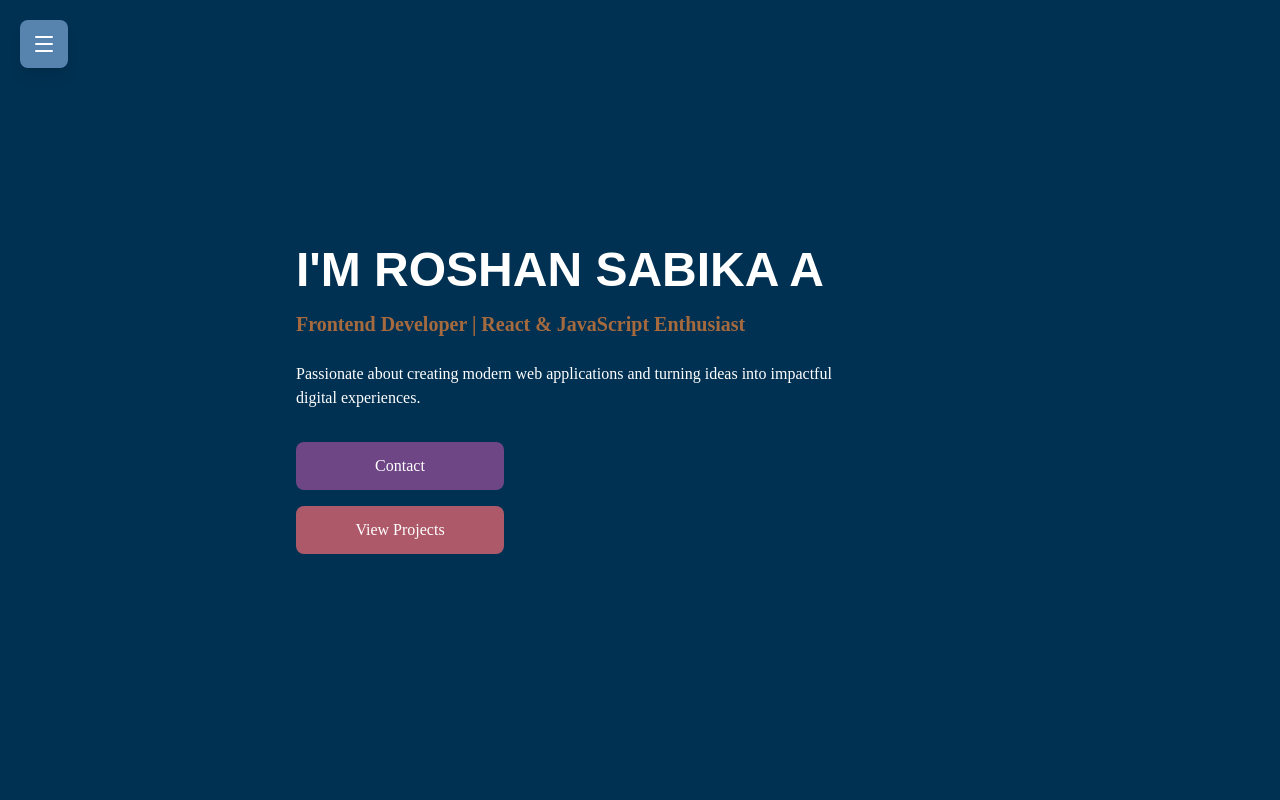
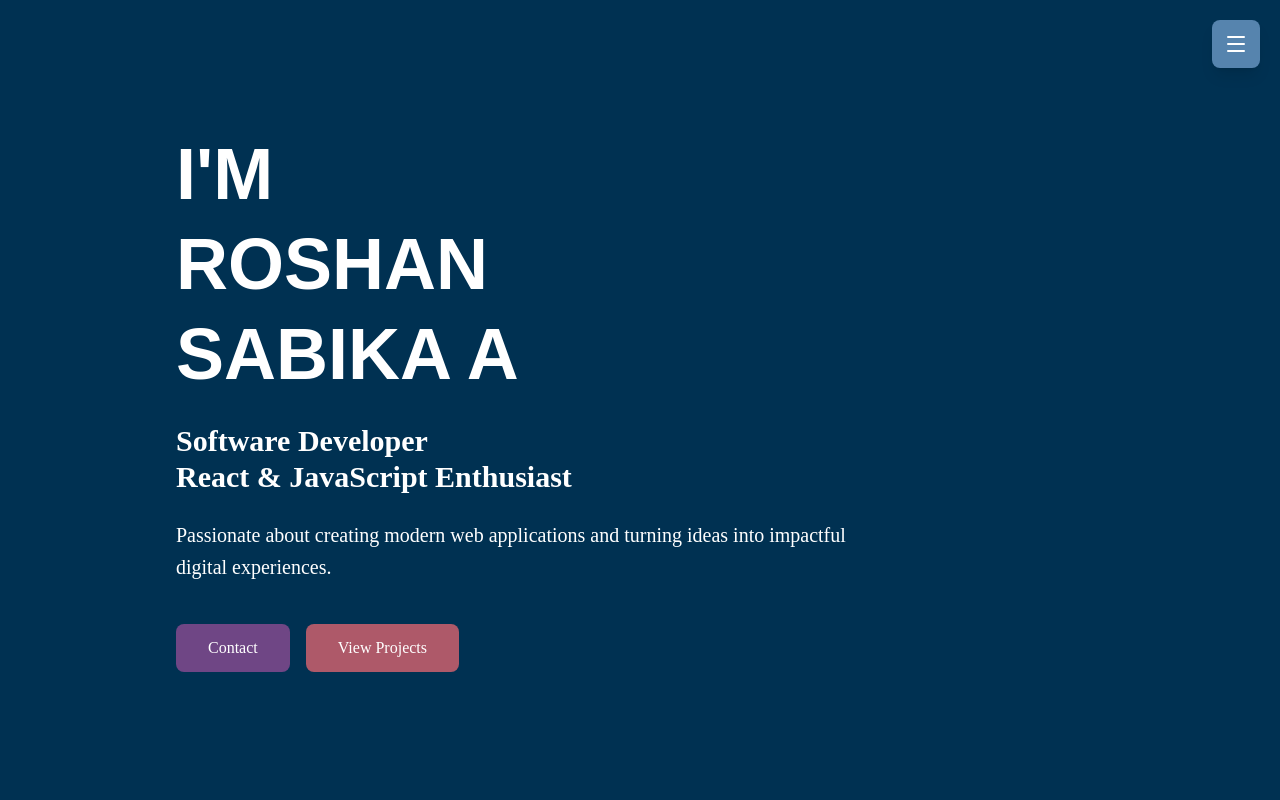
Before and after one commit to RoshanSabika2807/Portfolio-RoshanSabika, a React (Vite) app: page / in a window 1280 px wide. Shown: the top 800 px of the page. Built offline with nearby package versions, Linux system fonts and the light colour scheme; a web font is replaced by a local one.

Commit message:
modified

```diff
--- a/src/App.jsx
+++ b/src/App.jsx
@@ -11,10 +11,9 @@ import Footer from "./components/Footer";
 function App() {
   return (
     <>
-      {<Sidebar /> }
+      <Sidebar />
 
-      <main className="ml-28 md:ml-64 px-10">
-
+      <main className="w-full overflow-x-hidden px-6 md:px-10">
         <Home />
         <About />
         <Education />
@@ -23,7 +22,6 @@ function App() {
         <Projects />
         <Contact />
         <Footer />
-
       </main>
     </>
   );
--- a/src/components/Home.jsx
+++ b/src/components/Home.jsx
@@ -2,34 +2,49 @@ function Home() {
   return (
     <section
       id="home"
-      className="min-h-screen flex flex-col justify-center"
+      className="w-full min-h-screen flex items-center overflow-x-hidden"
     >
-      <h1 className="text-5xl font-bold">
-        I'M ROSHAN SABIKA A
+      <div className="w-full max-w-5xl mx-auto px-6 md:px-12">
+
+        {/* Name */}
+        <h1 className="text-5xl md:text-7xl font-bold leading-tight">
+          I'M <br />
+          ROSHAN <br />
+          SABIKA A
         </h1>
 
-      <p className="text-xl font-semibold mt-4 text-[#A66A3F]">
-        Frontend Developer | React & JavaScript Enthusiast
+        {/* Role */}
+        <p className="text-xl md:text-3xl font-semibold mt-6 ">
+          Software Developer
+          <br />
+          React & JavaScript Enthusiast
         </p>
 
-      <p className="mt-6 max-w-xl">
-        Passionate about creating modern web applications and turning ideas into impactful digital experiences.
+        {/* Description */}
+        <p className="mt-6 max-w-2xl text-base md:text-xl leading-relaxed">
+          Passionate about creating modern web applications and turning
+          ideas into impactful digital experiences.
         </p>
 
-      <div className="flex flex-col gap-4 mt-8 w-52">
+        {/* Buttons */}
+        <div className="flex flex-col sm:flex-row gap-4 mt-10">
+
           <a
             href="#contact"
-          className="bg-[#6F4685] text-white py-3 rounded-lg text-center"
+            className="bg-[#6F4685] text-white px-8 py-3 rounded-lg text-center hover:opacity-90 transition"
           >
             Contact
           </a>
 
           <a
             href="#projects"
-          className="bg-[#AE5969] text-white py-3 rounded-lg text-center"
+            className="bg-[#AE5969] text-white px-8 py-3 rounded-lg text-center hover:opacity-90 transition"
           >
             View Projects
           </a>
+
+        </div>
+
       </div>
     </section>
   );
--- a/src/components/Sidebar.jsx
+++ b/src/components/Sidebar.jsx
@@ -19,7 +19,7 @@ function Sidebar() {
       {/* Hamburger Button */}
       <button
         onClick={() => setIsOpen(!isOpen)}
-        className="fixed top-5 left-5 z-50 bg-[#5684AE] text-white p-3 rounded-lg shadow-lg"
+        className="fixed top-5 right-5 z-50 bg-[#5684AE] text-white p-3 rounded-lg shadow-lg"
       >
         {isOpen ? <X size={24} /> : <Menu size={24} />}
       </button>
```
Lines whose indentation alone changed are shown as unchanged.
